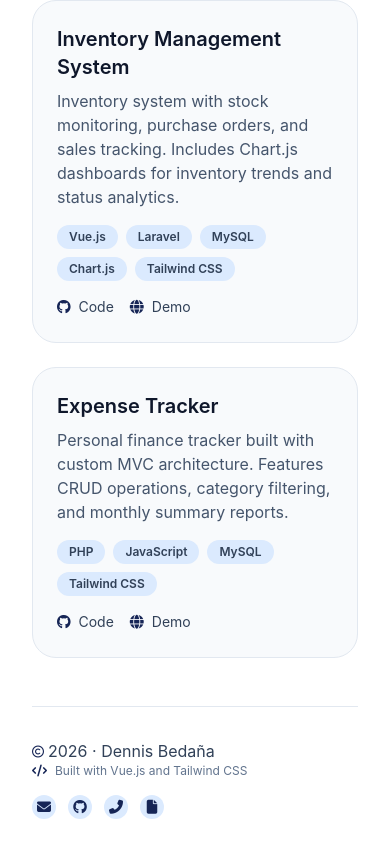
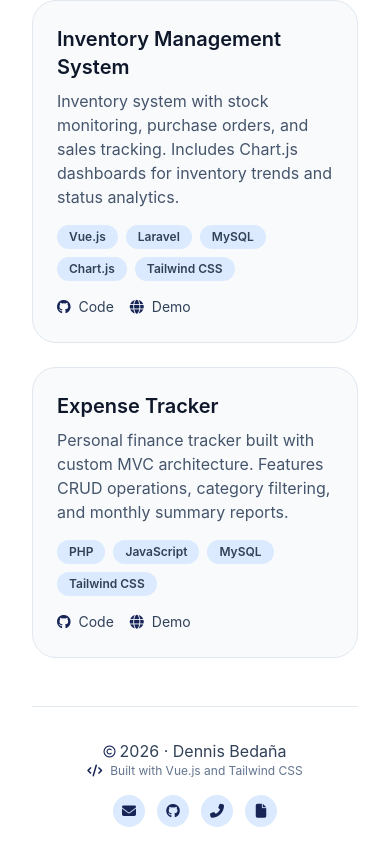
Before and after one commit to dennis102001/personal_portfolio, a Vue app: page / in a window 390 px wide. Shown: the part 2593-3458 px from the top of the page. Built offline with nearby package versions, Linux system fonts and the light colour scheme.

Commit message:
style(footer): update responsiveness and icon link size

```diff
--- a/src/assets/style.css
+++ b/src/assets/style.css
@@ -9,7 +9,7 @@ html {
 }
 
 .icon-link{
-    @apply rounded-full size-6 grid place-items-center text-blue-950 bg-blue-100 hover:text-white hover:bg-blue-950 hover:-translate-y-1 transition-all
+    @apply rounded-full size-8 grid place-items-center text-blue-950 bg-blue-100 hover:text-white hover:bg-blue-950 hover:-translate-y-1 transition-all
 }
 
 .highlight {
--- a/src/views/HomeView.vue
+++ b/src/views/HomeView.vue
@@ -247,10 +247,8 @@
       </section>
 
       <!-- Footer -->
-      <div
-        class="mt-12 pt-8 border-t border-slate-200 flex flex-col md:flex-row justify-between gap-4 text-slate-500"
-      >
-        <div class="flex flex-col">
+      <div class="mt-12 pt-8 border-t border-slate-200 flex flex-col sm:flex-row justify-between gap-4 text-slate-500">
+        <div class="flex flex-col items-center sm:items-start">
           <div class="flex flex-row items-center">
             <i class="fa-regular fa-copyright text-xs mr-1 mt-[2px] text-blue-950"></i>
             <p class="text-slate-700">2026 · Dennis Bedaña</p>
@@ -261,8 +259,7 @@
           </div>
         </div>
 
-
-        <div class="flex gap-3">
+        <div class="flex gap-3 justify-center">
           <a href="mailto:dennisbed1001@gmail.com" class="icon-link" title="Send me an email">
             <i class="fa-solid fa-envelope text-sm"></i>
           </a>
```
